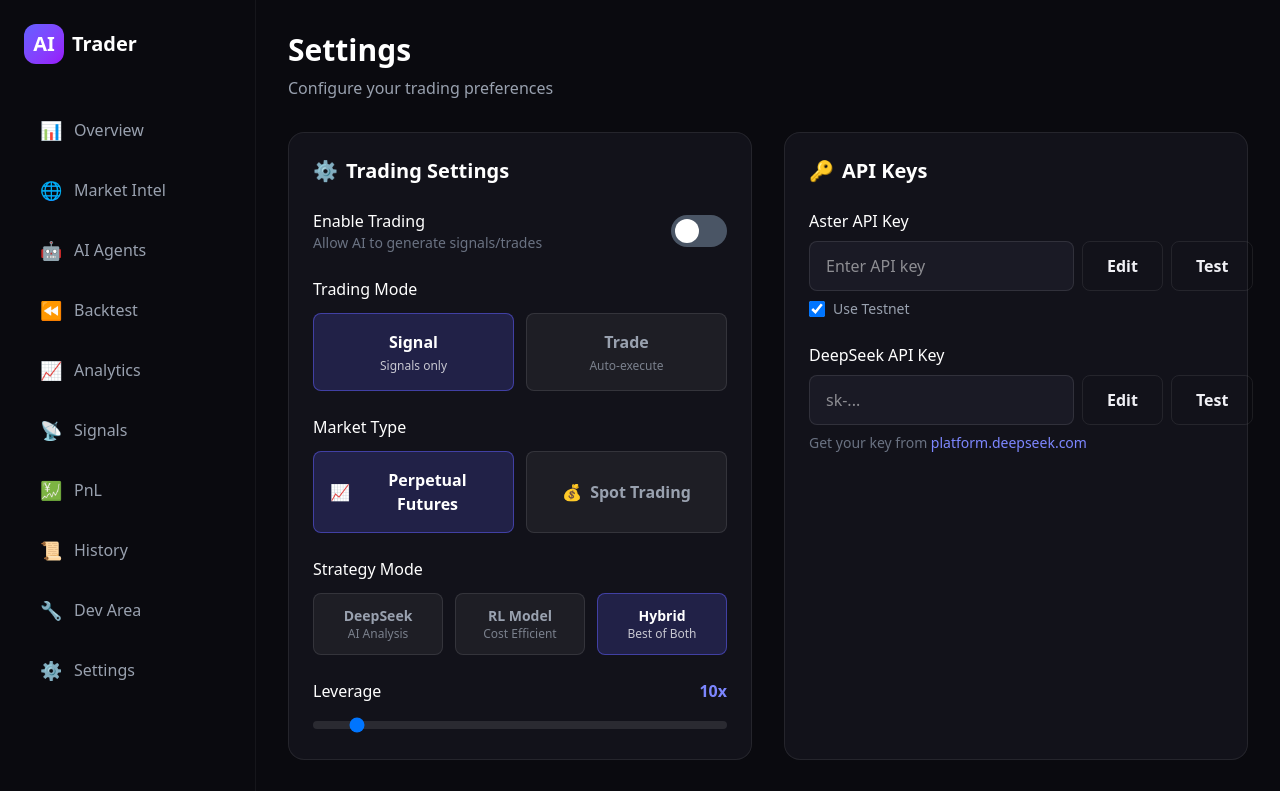
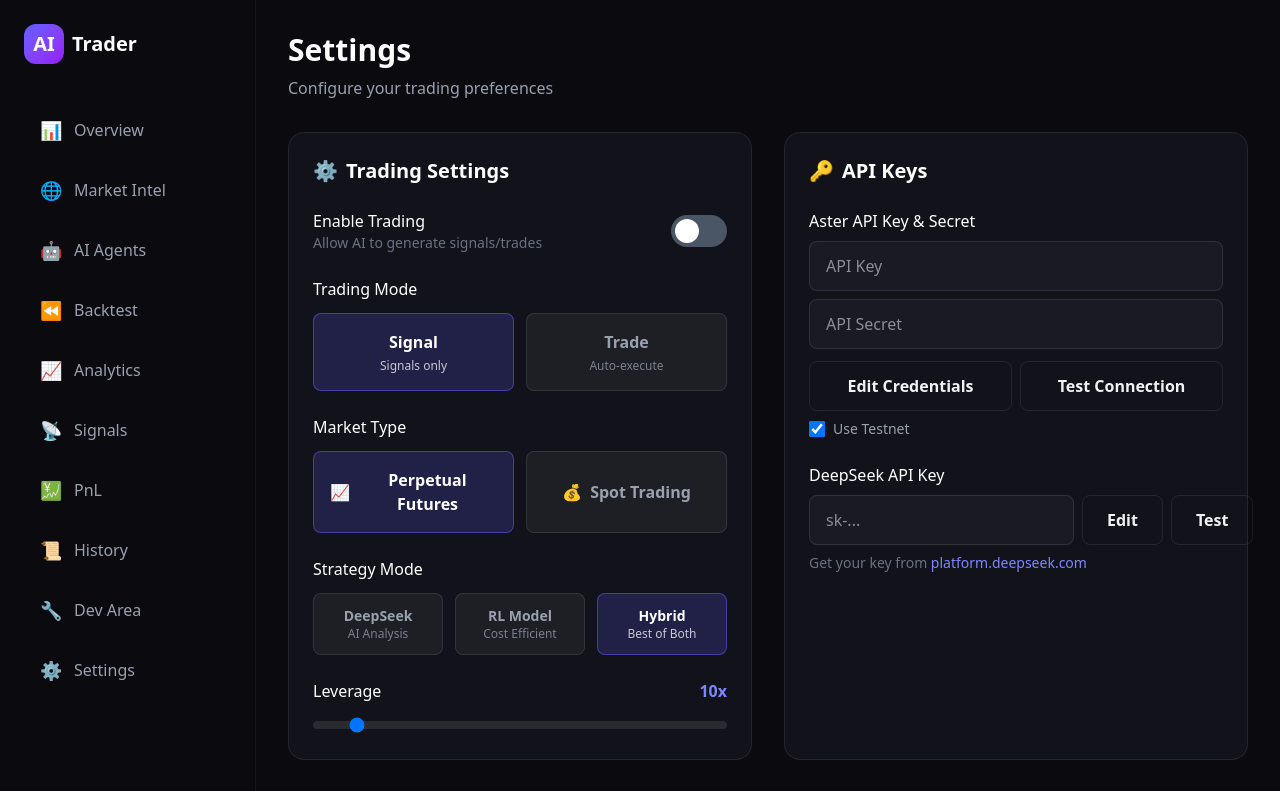
Before and after one commit to 321barney/ai-trader_ts, a Next.js app in the folder frontend/: page /dashboard/settings in a window 1280 px wide. Shown: the top 791 px of the page. Built offline with nearby package versions, Linux system fonts and the light colour scheme; no server answers.

Commit message:
Update page.tsx

```diff
--- a/frontend/src/app/dashboard/settings/page.tsx
+++ b/frontend/src/app/dashboard/settings/page.tsx
@@ -304,29 +304,41 @@ export default function SettingsPage() {
                     <div className="space-y-6">
                         {/* Aster API Key */}
                         <div>
-                            <label className="text-white font-medium block mb-2">Aster API Key</label>
-                            <div className="flex gap-2">
+                            <label className="text-white font-medium block mb-2">Aster API Key & Secret</label>
+                            <div className="space-y-3">
+                                <div>
                                     <input
                                         type={editingKey === 'aster' ? 'text' : 'password'}
                                         value={settings.asterApiKey}
                                         onChange={(e) => setSettings({ ...settings, asterApiKey: e.target.value })}
                                         readOnly={editingKey !== 'aster'}
-                                    placeholder="Enter API key"
-                                    className="flex-1 px-4 py-3 bg-[#1a1a25] border border-white/10 rounded-lg text-white"
+                                        placeholder="API Key"
+                                        className="w-full px-4 py-3 bg-[#1a1a25] border border-white/10 rounded-lg text-white mb-2"
                                     />
+                                    <input
+                                        type={editingKey === 'aster' ? 'text' : 'password'}
+                                        value={settings.asterApiSecret}
+                                        onChange={(e) => setSettings({ ...settings, asterApiSecret: e.target.value })}
+                                        readOnly={editingKey !== 'aster'}
+                                        placeholder="API Secret"
+                                        className="w-full px-4 py-3 bg-[#1a1a25] border border-white/10 rounded-lg text-white"
+                                    />
+                                </div>
+                                <div className="flex gap-2">
                                     <button
                                         onClick={() => setEditingKey(editingKey === 'aster' ? null : 'aster')}
-                                    className="btn-secondary px-4"
+                                        className="btn-secondary px-4 flex-1"
                                     >
-                                    {editingKey === 'aster' ? 'Done' : 'Edit'}
+                                        {editingKey === 'aster' ? 'Done' : 'Edit Credentials'}
                                     </button>
                                     <button
                                         onClick={testAsterConnection}
                                         disabled={asterTest.testing}
-                                    className="btn-secondary px-4"
+                                        className="btn-secondary px-4 flex-1"
                                     >
-                                    {asterTest.testing ? '...' : 'Test'}
+                                        {asterTest.testing ? 'Testing...' : 'Test Connection'}
                                     </button>
+                                </div>
                             </div>
                             <label className="flex items-center gap-2 mt-2 cursor-pointer">
                                 <input
```
Lines whose indentation alone changed are shown as unchanged.
